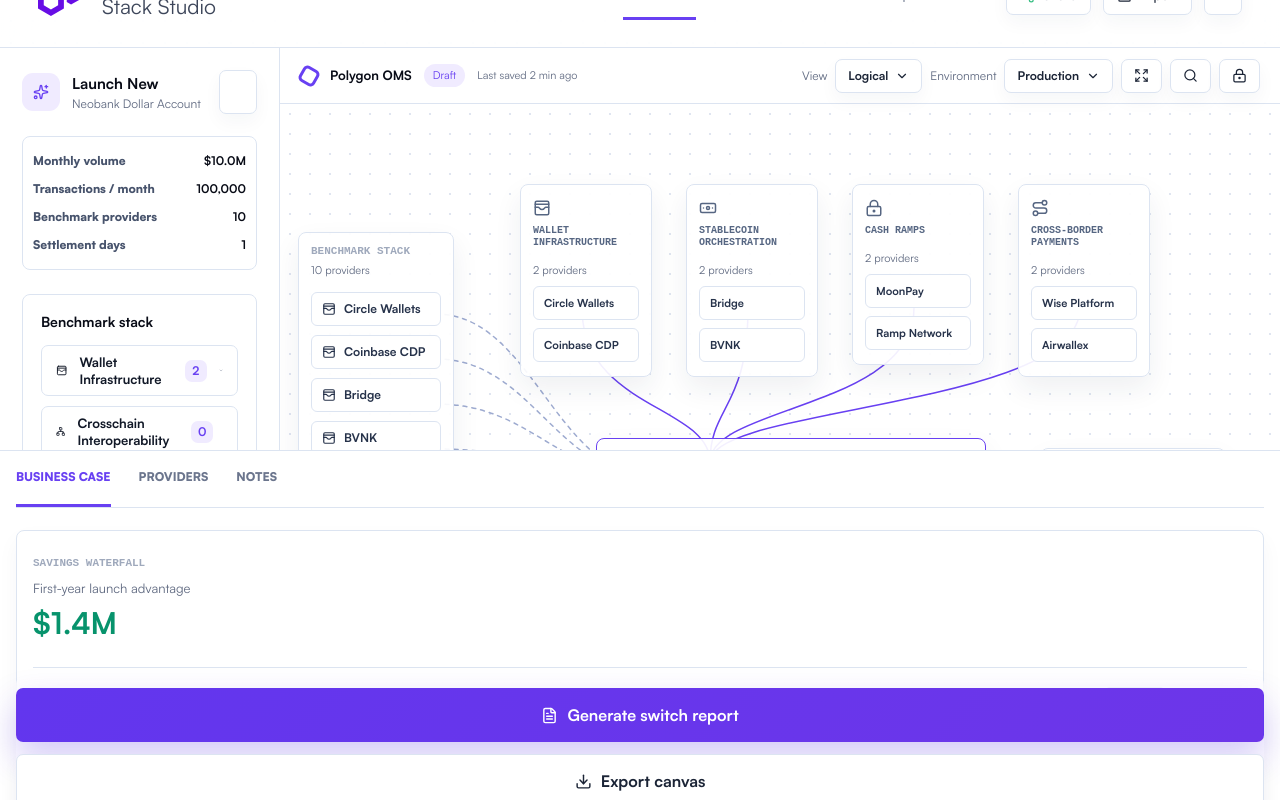
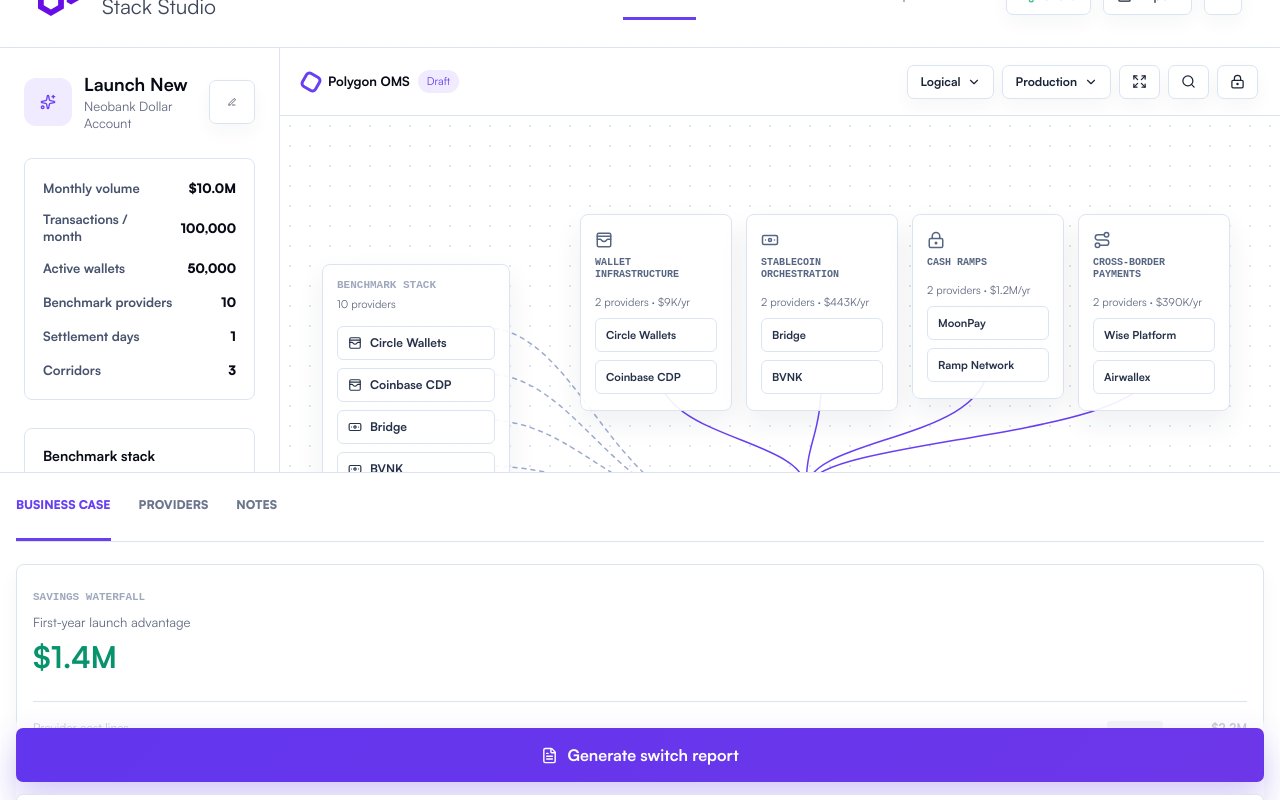
Before and after one commit to afk1997/polygon-open-money-stack-studio, a Next.js app: page / in a window 1280 px wide. Both pictures are taken after a click on the button "Draft OMS stack". Shown: the part 56-856 px from the top of the page. Built offline with nearby package versions, Linux system fonts and the light colour scheme.

Commit message:
fix: wire OMS lab to intake model

```diff
--- a/app/globals.css
+++ b/app/globals.css
@@ -1069,10 +1069,10 @@
 }
 
 .labStage {
-  height: calc(100dvh - 88px);
-  min-height: 780px;
-  display: grid;
-  grid-template-columns: 300px minmax(780px, 1fr) 360px;
+  height: calc(100dvh - 104px);
+  min-height: 820px;
+  display: grid;
+  grid-template-columns: 336px minmax(820px, 1fr) 420px;
   background: #fff;
 }
 
@@ -1085,34 +1085,34 @@
 
 .commandPanel {
   border-right: 1px solid var(--line);
-  padding: 22px;
+  padding: 28px;
 }
 
 .businessPanel {
   border-left: 1px solid var(--line);
-  padding: 0 16px 20px;
+  padding: 0 20px 24px;
 }
 
 .commandHeader {
   display: grid;
-  grid-template-columns: 38px 1fr 38px;
+  grid-template-columns: 48px 1fr 46px;
   align-items: center;
   gap: 12px;
-  margin-bottom: 22px;
+  margin-bottom: 26px;
 }
 
 .commandHeader > span {
-  width: 38px;
-  height: 38px;
+  width: 48px;
+  height: 48px;
   display: grid;
   place-items: center;
-  border-radius: 11px;
+  border-radius: 12px;
   color: var(--purple);
   background: var(--purple-soft);
 }
 
 .commandHeader strong {
-  font-size: 15px;
+  font-size: 18px;
 }
 
 .commandHeader div {
@@ -1123,54 +1123,65 @@
 
 .commandHeader small {
   color: var(--muted);
-  font-size: 12px;
+  font-size: 13px;
 }
 
 .miniMetrics {
   display: grid;
-  gap: 0;
+  gap: 12px;
   border: 1px solid var(--line);
   border-radius: 8px;
-  padding: 10px;
-  margin-bottom: 24px;
+  padding: 18px;
+  margin-bottom: 28px;
+  background: #fff;
 }
 
 .metricTile {
-  min-height: 28px;
+  min-height: 22px;
   display: grid;
   grid-template-columns: 1fr auto;
-  gap: 8px;
+  gap: 14px;
   align-items: center;
 }
 
 .metricTile span {
   color: #47536c;
   font-family: inherit;
-  font-size: 12px;
+  font-size: 13px;
+  font-weight: 650;
   text-transform: none;
 }
 
 .metricTile strong {
-  font-size: 12px;
+  color: var(--ink);
+  font-size: 13px;
+  font-weight: 800;
+  text-align: right;
 }
 
 .canvasShell {
   min-width: 0;
   min-height: 0;
   display: grid;
-  grid-template-rows: 56px 1fr;
+  grid-template-rows: 68px 1fr;
 }
 
 .canvasToolbar {
   justify-content: space-between;
   gap: 16px;
-  padding: 0 20px;
+  padding: 0 22px;
   border-bottom: 1px solid var(--line);
+  background: rgba(255, 255, 255, 0.92);
 }
 
 .canvasCrumb {
   gap: 12px;
   font-size: 13px;
+}
+
+.canvasCrumb strong,
+.canvasCrumb small {
+  white-space: nowrap;
 }
 
 .miniMark {
@@ -1217,8 +1228,8 @@
 
 .canvasBoard {
   position: relative;
-  width: 1040px;
-  height: 760px;
+  width: 1120px;
+  height: 820px;
   margin: 0 auto;
 }
 
@@ -1259,10 +1270,10 @@
 }
 
 .currentStackNode {
-  left: 18px;
-  top: 128px;
-  width: 156px;
-  padding: 12px;
+  left: 42px;
+  top: 148px;
+  width: 188px;
+  padding: 14px;
 }
 
 .nodeKicker {
@@ -1279,7 +1290,7 @@
 
 .stackProviderList {
   display: grid;
-  gap: 9px;
+  gap: 8px;
   margin-top: 14px;
 }
 
@@ -1300,14 +1311,22 @@
   font-weight: 650;
 }
 
+.stackProviderList .stackMore,
+.stackProviderList .stackEmpty,
+.moduleStackNode .modulePlaceholder {
+  color: #66728a;
+  border-style: dashed;
+  background: rgba(247, 249, 253, 0.82);
+}
+
 .moduleStackNode {
-  top: 80px;
-  width: 132px;
-  min-height: 154px;
+  top: 98px;
+  width: 152px;
+  min-height: 170px;
   display: grid;
   align-content: start;
   gap: 8px;
-  padding: 14px 12px;
+  padding: 16px 14px;
 }
 
 .moduleStackNode > svg {
@@ -1326,13 +1345,16 @@
 .moduleStackNode b {
   min-height: 34px;
   font-size: 11px;
+  overflow: hidden;
+  text-overflow: ellipsis;
+  white-space: nowrap;
 }
 
 .omsCoreNode {
-  left: 316px;
-  top: 334px;
-  width: 390px;
-  padding: 24px;
+  left: 436px;
+  top: 374px;
+  width: 430px;
+  padding: 25px;
   border-color: var(--purple);
 }
 
@@ -1354,9 +1376,9 @@
 }
 
 .controlsNode {
-  left: 302px;
-  top: 604px;
-  width: 420px;
+  left: 416px;
+  top: 640px;
+  width: 470px;
   padding: 18px;
 }
 
@@ -1373,9 +1395,9 @@
 }
 
 .outcomesNode {
-  left: 760px;
-  top: 344px;
-  width: 186px;
+  left: 918px;
+  top: 388px;
+  width: 200px;
   padding: 18px;
 }
 
@@ -1386,6 +1408,7 @@
   margin: 16px 0 0;
   color: #52607a;
   font-size: 12px;
+  line-height: 1.25;
 }
 
 .outcomesNode svg {
@@ -1395,7 +1418,7 @@
 .canvasZoom {
   position: absolute;
   left: 28px;
-  bottom: 20px;
+  bottom: 28px;
   gap: 10px;
 }
 
@@ -1418,7 +1441,7 @@
   top: 0;
   z-index: 2;
   gap: 28px;
-  min-height: 56px;
+  min-height: 68px;
   border-bottom: 1px solid var(--line);
   background: rgba(255, 255, 255, 0.94);
   color: #6b758d;
@@ -1428,7 +1451,7 @@
 }
 
 .businessTabs span {
-  height: 56px;
+  height: 68px;
   display: grid;
   place-items: center;
   border-bottom: 3px solid transparent;
@@ -1781,6 +1804,27 @@
     grid-template-rows: auto minmax(0, 1fr) auto;
   }
 
+  .labStage {
+    grid-template-columns: 300px minmax(620px, 1fr) 360px;
+  }
+
+  .commandPanel {
+    padding: 24px;
+  }
+
+  .businessPanel {
+    padding: 0 16px 20px;
+  }
+
+  .canvasCrumb {
+    gap: 8px;
+  }
+
+  .canvasCrumb small,
+  .canvasTools > span {
+    display: none;
+  }
+
   .intakeAside,
   .intakeMain {
     min-height: 0;
--- a/components/studio/CommandPanel.tsx
+++ b/components/studio/CommandPanel.tsx
@@ -38,8 +38,10 @@
       <div className="miniMetrics">
         <Metric label="Monthly volume" value={formatMoney(input.monthlyVolume)} />
         <Metric label="Transactions / month" value={input.monthlyTransactions.toLocaleString()} />
+        <Metric label="Active wallets" value={input.activeWallets.toLocaleString()} />
         <Metric label={input.mode === "launch" ? "Benchmark providers" : "Current providers"} value={String(providerCount)} />
         <Metric label="Settlement days" value={`${input.settlementDays}`} />
+        <Metric label="Corridors" value={String(input.reconciliationFeeds)} />
       </div>
 
       <ProviderSelector
--- a/components/studio/OmsCanvas.tsx
+++ b/components/studio/OmsCanvas.tsx
@@ -19,6 +19,7 @@
 import { motion } from "framer-motion";
 import type { ComponentType } from "react";
 import type { OMSModule, Recommendation, StudioInput } from "@/lib/types";
+import { formatMoney } from "@/lib/engine";
 import { groupProvidersByModule } from "./useStudioModel";
 
 const moduleIcons: Record<string, ComponentType<{ size?: number }>> = {
@@ -42,8 +43,19 @@
   requiredModules: OMSModule[];
 }) {
   const groups = groupProvidersByModule(input.selectedProviderIds);
-  const topModules = requiredModules.slice(0, 4);
-  const providerNames = groups.flatMap((group) => group.providers.map((provider) => provider.name)).slice(0, 10);
+  const selectedProviders = groups.flatMap((group) =>
+    group.providers.map((provider) => ({ provider, module: group.module })),
+  );
+  const providerCount = recommendation.costModel.selectedProviderCount || input.selectedProviderIds.length || input.vendorCount;
+  const displayProviders = selectedProviders.slice(0, 10);
+  const hiddenProviderCount = Math.max(selectedProviders.length - displayProviders.length, 0);
+  const moduleCards = buildModuleCards(requiredModules, groups, recommendation);
+  const board = { width: 1120, height: 820 };
+  const currentStackConnectorY = 390;
+  const coreInputX = 436;
+  const moduleConnectorY = 248;
+  const moduleX = (index: number) => 300 + index * 166;
+  const topOutcomes = buildOutcomes(input, recommendation);
 
   return (
     <section className="canvasShell">
@@ -52,7 +64,7 @@
           <span className="miniMark" />
           <strong>Polygon OMS</strong>
           <em>Draft</em>
-          <small>Last saved 2 min ago</small>
+          <small>{providerCount} provider inputs priced</small>
         </div>
         <div className="canvasTools">
           <span>View</span>
@@ -67,54 +79,67 @@
 
       <div className="canvasViewport">
         <div className="canvasBoard">
-          <svg className="canvasEdges" width="1040" height="760" viewBox="0 0 1040 760" aria-hidden="true">
-            <path className="softEdge" d="M 156 372 C 260 372, 268 372, 372 372" />
-            {providerNames.slice(0, 8).map((_, index) => (
+          <svg className="canvasEdges" width={board.width} height={board.height} viewBox={`0 0 ${board.width} ${board.height}`} aria-hidden="true">
+            <path className="softEdge" d={`M 206 ${currentStackConnectorY} C 300 ${currentStackConnectorY}, 334 ${currentStackConnectorY}, ${coreInputX} ${currentStackConnectorY}`} />
+            {displayProviders.slice(0, 8).map((_, index) => {
+              const y = 212 + index * 46;
+              return (
               <path
                 key={index}
                 className="dashedEdge"
-                d={`M 156 ${210 + index * 45} C 252 ${210 + index * 45}, 276 372, 372 372`}
+                d={`M 206 ${y} C 296 ${y}, 334 ${currentStackConnectorY}, ${coreInputX} ${currentStackConnectorY}`}
               />
-            ))}
-            {topModules.map((_, index) => {
-              const x = 302 + index * 166;
-              return <path key={index} className="primaryEdge" d={`M ${x} 204 C ${x} 304, 430 302, 430 358`} />;
+              );
             })}
-            <path className="primaryEdge" d="M 520 486 C 520 548, 520 560, 520 604" />
-            <path className="primaryEdge" d="M 674 372 C 746 372, 756 372, 818 372" />
-            <path className="softEdge" d="M 452 604 C 452 548, 452 530, 452 486" />
-            <path className="softEdge" d="M 588 604 C 588 548, 588 530, 588 486" />
+            {moduleCards.map((_, index) => {
+              const x = moduleX(index) + 76;
+              return <path key={index} className="primaryEdge" d={`M ${x} ${moduleConnectorY} C ${x} 326, 526 320, 526 374`} />;
+            })}
+            <path className="primaryEdge" d="M 596 518 C 596 582, 596 596, 596 640" />
+            <path className="primaryEdge" d="M 772 410 C 844 410, 854 410, 916 410" />
+            <path className="softEdge" d="M 510 640 C 510 582, 510 558, 510 518" />
+            <path className="softEdge" d="M 682 640 C 682 582, 682 558, 682 518" />
           </svg>
 
           <motion.article className="stackNode currentStackNode" initial={{ opacity: 0, y: 12 }} animate={{ opacity: 1, y: 0 }}>
             <span className="nodeKicker">{input.mode === "launch" ? "Benchmark stack" : "Current stack"}</span>
-            <small>{input.selectedProviderIds.length || input.vendorCount} providers</small>
+            <small>{providerCount} providers</small>
             <div className="stackProviderList">
-              {(providerNames.length ? providerNames : ["Circle Wallets", "Bridge", "BVNK", "Transak"]).map((name) => (
-                <span key={name}><WalletCards size={14} />{name}</span>
-              ))}
+              {displayProviders.map(({ provider, module }) => {
+                const Icon = moduleIcons[module.id] ?? WalletCards;
+                return (
+                  <span key={provider.id}><Icon size={14} />{provider.name}</span>
+                );
+              })}
+              {hiddenProviderCount > 0 && (
+                <span className="stackMore">+ {hiddenProviderCount} more selected</span>
+              )}
+              {displayProviders.length === 0 && (
+                <span className="stackEmpty">No point providers selected</span>
+              )}
             </div>
           </motion.article>
 
-          {topModules.map((module, index) => {
+          {moduleCards.map(({ module, providers, annualCost }, index) => {
             const Icon = moduleIcons[module.id] ?? Boxes;
-            const group = groups.find((item) => item.module.id === module.id);
-            const providers = group?.providers.slice(0, 2) ?? module.providers.slice(0, 2);
             return (
               <motion.article
                 key={module.id}
                 className="stackNode moduleStackNode"
-                style={{ left: 240 + index * 166 }}
+                style={{ left: moduleX(index) }}
                 initial={{ opacity: 0, y: 12 }}
                 animate={{ opacity: 1, y: 0 }}
                 transition={{ delay: 0.05 * index }}
               >
                 <Icon size={18} />
                 <span>{shortModuleLabel(module.label)}</span>
-                <small>{providers.length} providers</small>
-                {providers.map((provider) => (
+                <small>{providers.length} {providers.length === 1 ? "provider" : "providers"}{annualCost > 0 ? ` · ${formatMoney(annualCost)}/yr` : ""}</small>
+                {providers.slice(0, 2).map((provider) => (
                   <b key={provider.id}>{provider.name}</b>
                 ))}
+                {providers.length === 0 && (
+                  <b className="modulePlaceholder">OMS module planned</b>
+                )}
               </motion.article>
             );
           })}
@@ -145,7 +170,7 @@
 
           <motion.article className="outcomesNode" initial={{ opacity: 0, x: 12 }} animate={{ opacity: 1, x: 0 }} transition={{ delay: 0.22 }}>
             <span className="nodeKicker"><ShieldCheck size={15} /> Outcomes</span>
-            {["Faster settlement", "Lower fees", "Unified ledger", "Better compliance", "Scalable growth"].map((item) => (
+            {topOutcomes.map((item) => (
               <p key={item}><CheckCircle2 size={16} />{item}</p>
             ))}
           </motion.article>
@@ -163,6 +188,78 @@
   );
 }
 
+function buildModuleCards(
+  requiredModules: OMSModule[],
+  groups: ReturnType<typeof groupProvidersByModule>,
+  recommendation: Recommendation,
+) {
+  const byId = new Map<string, { module: OMSModule; providers: OMSModule["providers"]; annualCost: number }>();
+  const moduleCost = new Map<string, number>();
+
+  for (const line of recommendation.costModel.providerCostLines) {
+    moduleCost.set(line.moduleId, (moduleCost.get(line.moduleId) ?? 0) + line.annualCost);
+  }
+
+  for (const module of requiredModules) {
+    byId.set(module.id, { module, providers: [], annualCost: moduleCost.get(module.id) ?? 0 });
+  }
+
+  for (const group of groups) {
+    byId.set(group.module.id, {
+      module: group.module,
+      providers: group.providers,
+      annualCost: moduleCost.get(group.module.id) ?? 0,
+    });
+  }
+
+  return Array.from(byId.values())
+    .sort((a, b) => {
+      const priorityDelta = modulePriority(a.module.id) - modulePriority(b.module.id);
+      if (priorityDelta !== 0) return priorityDelta;
+      return b.providers.length - a.providers.length;
+    })
+    .slice(0, 4);
+}
+
+function modulePriority(moduleId: string) {
+  const order = [
+    "wallet-infra",
+    "stablecoin-orchestration",
+    "ramps",
+    "cross-border",
+    "crosschain",
+    "blockchain-integration",
+    "cdk",
+    "compliance-security",
+  ];
+  const index = order.indexOf(moduleId);
+  return index === -1 ? order.length : index;
+}
+
+function buildOutcomes(input: StudioInput, recommendation: Recommendation) {
+  const cost = recommendation.costModel;
+  const settlementText =
+    input.settlementDays > 1
+      ? `${input.settlementDays}-day settlement drag modeled`
+      : "Same-day settlement target";
+  return [
+    settlementText,
+    `${formatMoney(cost.feeDelta)} fee delta`,
+    `${cost.integrationComplexityReduction}% complexity reduction`,
+    `${input.reconciliationFeeds} reconciliation feeds unified`,
+    input.corridors ? `${compactCorridors(input.corridors)} corridors` : "Selected corridors covered",
+  ];
+}
+
+function compactCorridors(corridors: string) {
+  const parts = corridors
+    .split(/,|→|->| to /i)
+    .map((item) => item.trim())
+    .filter(Boolean);
+  if (parts.length <= 3) return corridors;
+  return `${parts.slice(0, 3).join(", ")} +${parts.length - 3}`;
+}
+
 function shortModuleLabel(label: string) {
   return label
     .replace("Cash Ramps and On/Off-Ramp", "Cash Ramps")
```
